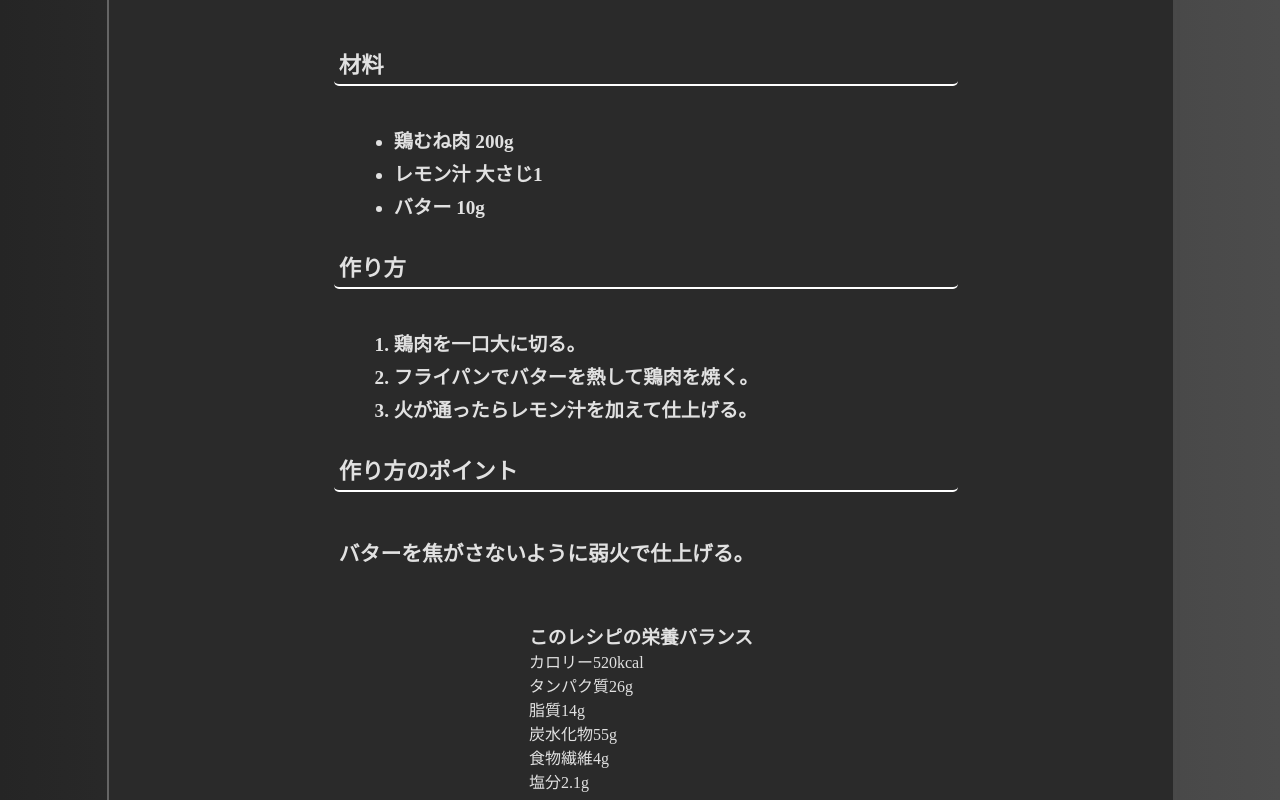
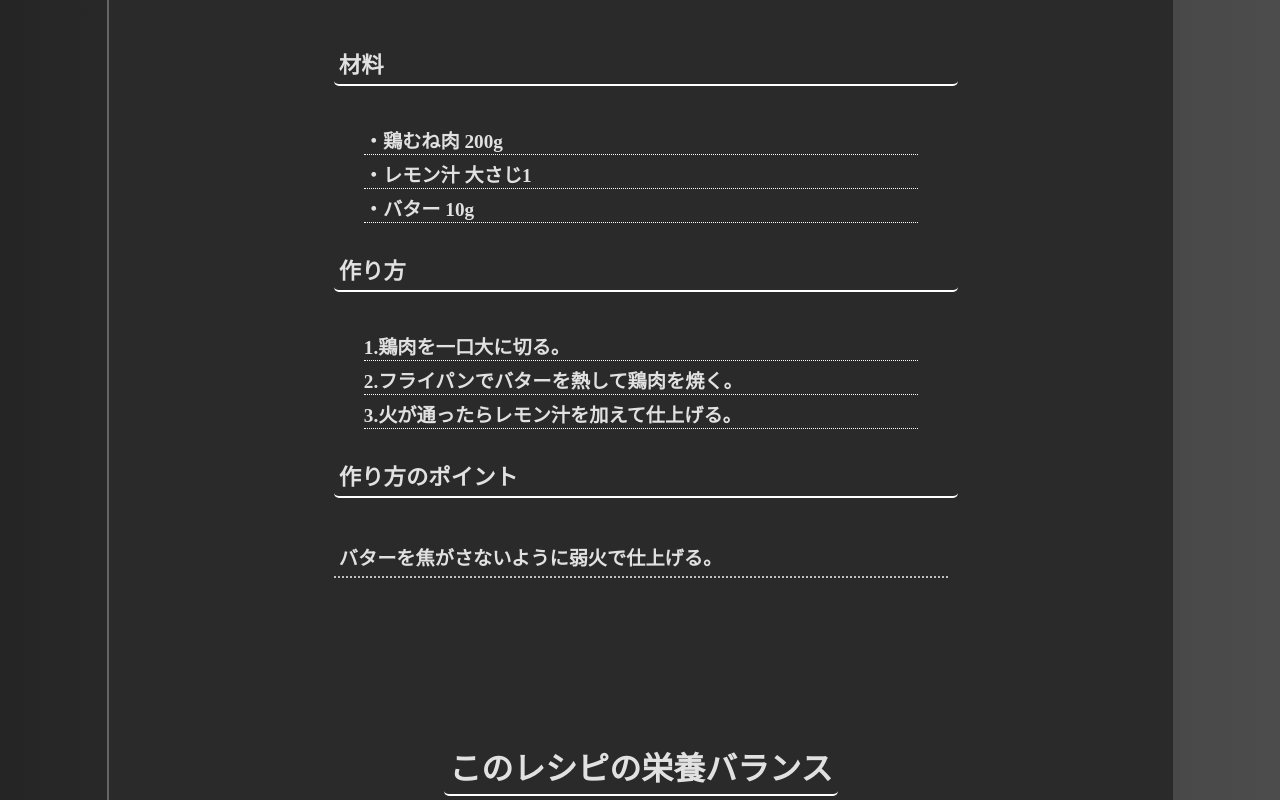
Before and after one commit to fuyuki369/N2React-app-plusAI, a React (Vite) app in the folder FrontEnd/my-app/: page /cooking in a window 1280 px wide. Shown: the part 2780-3580 px from the top of the page. Built offline with nearby package versions, Linux system fonts and the light colour scheme.

Commit message:
栄養推定部分のCSS部分と他少し修正

```diff
--- a/FrontEnd/my-app/src/pages/CookingAssistance/cooking.css
+++ b/FrontEnd/my-app/src/pages/CookingAssistance/cooking.css
@@ -84,6 +84,8 @@
     border-radius: 4px;
     box-shadow: 3px 3px 4px rgb(73, 73, 73);
 }
+
+
 
 /*条件入力部分*/
 .input-area{
@@ -174,6 +176,8 @@
     transform: scale(1.03);
 }
 
+
+
 /*レシピ等提案部分*/
 .recipe-area{
     width: 100%;
@@ -230,11 +234,60 @@
 }
 
 .recipe-detail li{
-    margin-left: 60px;
+    list-style: none;
+    margin-left: 30px;
+    margin-right: 30px;
     margin-bottom: 5px;
     font-size: 1.2rem;
+    border-bottom: dotted 1px rgb(255, 255, 255);
 }
 
 .recipe-point p{
-    font-size: 1.3rem;
+    font-size: 1.2rem;
+    border-bottom: dotted 2px rgba(255, 255, 255,0.7);
 }
+
+
+
+/*栄養推定部分*/
+.nutrition-area{
+    width: 100%;
+    margin-top: 90px;
+    display: flex;
+    flex-flow: column;
+    font-weight: bold;
+    align-items: center;
+    justify-content: center;
+}
+
+.nutrition-output{
+    display: flex;
+    flex-flow: column;
+    align-items: center;
+    padding: 20px;
+    width: 60%;
+}
+
+.nutrition-output h3{
+    font-size: 2rem;
+    padding: 5px;
+    margin-bottom: 20px;
+    border-bottom: solid 2px rgb(255, 255, 255);
+    border-radius: 5px;
+}
+
+.nutrition-detail{
+    width: 50%;
+    font-size: 1.2rem;
+    margin-top: 30px;
+    display: flex;
+    flex-flow: column;
+    align-items: left;
+}
+
+.nutrition{
+    display: flex;
+    justify-content: space-between;
+    padding: 10px 20px 10px 10px;
+    border-bottom: dotted 2px rgba(255, 255, 255,0.9);
+}
--- a/FrontEnd/my-app/src/pages/CookingAssistance/cooking.jsx
+++ b/FrontEnd/my-app/src/pages/CookingAssistance/cooking.jsx
@@ -216,7 +216,7 @@ function CookingAssistance(){
                                 <div className="ingredients">
                                     <ul>
                                         {ingredients.map((ingredient,index) => (
-                                            <li key={index}>{ingredient}</li>
+                                            <li key={index}>・{ingredient}</li>
                                         ))}
                                     </ul>
                                 </div>
@@ -227,7 +227,7 @@ function CookingAssistance(){
                                 <div className="directions">
                                     <ol>
                                         {directions.map((direction,index) => (
-                                            <li key={index}>{direction}</li>
+                                            <li key={index}>{index+1}.{direction}</li>  //0からの番号を{index+1}にして1からにする
                                         ))}
                                     </ol>
                                 </div>
--- a/FrontEnd/my-app/src/pages/topPage/topPage.css
+++ b/FrontEnd/my-app/src/pages/topPage/topPage.css
@@ -86,7 +86,7 @@
 
 .project:hover{
     margin: 20px 30px;    /*安定した数値(m+p)*/
-    padding: 20px;        /*サイズが変化はtransformで対応ok*/
+    padding: 20px;        /*サイズが変化はtransformで対応ok*/   /*択としてbox-shadowの変化のスタイルもアリ*/
 }
 
 .project h2{
```
